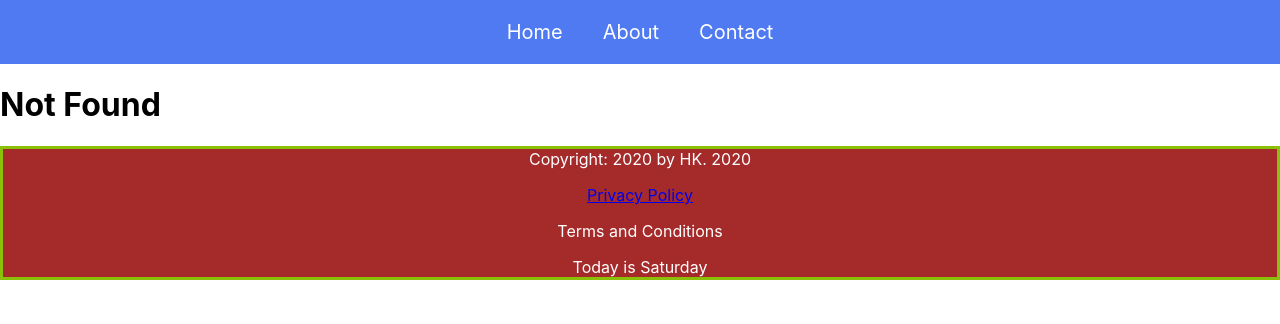
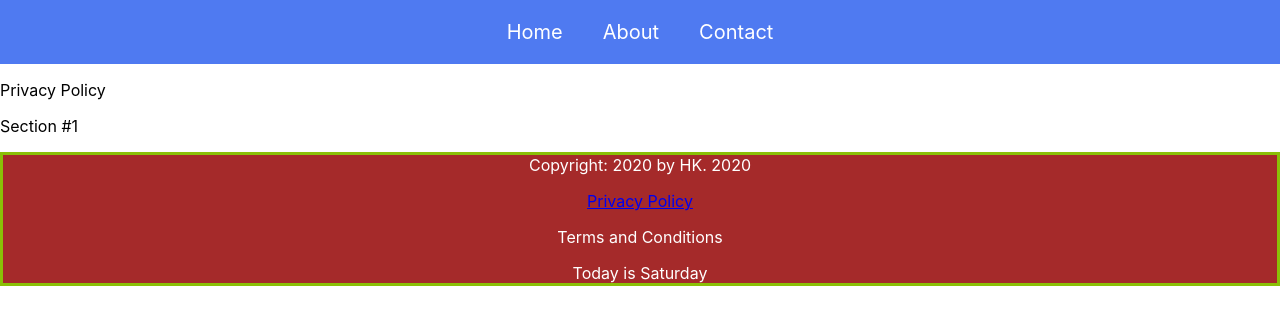
Before and after one commit to hkhual/Shalom_Zomi, a React (Create React App) app: page /Privacy in a window 1280 px wide. Before the commit this address had no page. Shown: the top 324 px of the page. Built offline with nearby package versions, Linux system fonts and the light colour scheme.

Commit message:
adding new images to webpages

```diff
--- a/src/App.js
+++ b/src/App.js
@@ -11,6 +11,7 @@ import About from './components/About';
 import Contact from './components/Contact';
 import NotFound from './components/NotFound';
 import Footer from './components/Footer';
+import Privacy from './components/Privacy';
 
 class App extends Component {
   render() {
@@ -34,6 +35,9 @@ class App extends Component {
           <Route
             path="/Contact"
             component={Contact} />
+          <Route
+            path="/Privacy"
+            component={Privacy} />
           <Route component={NotFound} />
         </Switch>
         <Footer />
--- a/src/components/About.js
+++ b/src/components/About.js
@@ -1,20 +1,19 @@
-import React, { Component } from 'react';
+import React from 'react';
 import table from '../images/table_background.jpeg';
 import bible_book from '../images/brown-book-page.jpg';
 import worship from '../images/hands-worship.jpg';
 import church_1 from '../images/church_1.jpg';
 import church_2 from '../images/church_2.jpg';
 import church_3 from '../images/church_3.jpg';
+import worship_lead from '../images/IMG_0100.JPG';
+import Gal_Hiam from '../images/Gal_Hiam.jpg';
 
 function About() {
     return (
         <div>
-
             <div className="about_main">
-                About us
-                <p>
-                    Welcome to Shalom Zomi Baptist Church.
-                    </p>
+                <h2>About us</h2>
+                <p>Welcome to Shalom Zomi Baptist Church.</p>
                     Topic: 1 <span>Section #1</span>
                 <ul>
                     <li>Section #1</li>
@@ -32,7 +31,8 @@ function About() {
                 <img src={church_1} alt="Church 1" width="700px" height="500px" />
                 <img src={church_2} alt="Church 2" width="700px" height="500px" />
                 <img src={church_3} alt="Church 3" width="700px" height="500px" />
-
+                <img src={worship_lead} alt="Church 4" width="700px" height="500px" />
+                <img src={Gal_Hiam} alt="book" width="700px" height="500px" />
             </div>
         </div>
     );
--- a/src/components/Body.js
+++ b/src/components/Body.js
@@ -5,8 +5,8 @@ import worship from '../images/hands-worship.jpg';
 import church_1 from '../images/church_1.jpg';
 import church_2 from '../images/church_2.jpg';
 import church_3 from '../images/church_3.jpg';
-
 import worship_lead from '../images/IMG_0100.JPG';
+import Gal_Hiam from '../images/Gal_Hiam.jpg';
 
 class Body extends Component {
   render() {
@@ -20,7 +20,7 @@ class Body extends Component {
         <img src={church_2} alt="Church 2" width="700px" height="500px" />
         <img src={church_3} alt="Church 3" width="700px" height="500px" />
         <img src={worship_lead} alt="Church 4" width="700px" height="500px" />
-
+        <img src={Gal_Hiam} alt="book" width="700px" height="500px" />
       </div>
     );
   }
--- a/src/components/Contact.js
+++ b/src/components/Contact.js
@@ -5,6 +5,8 @@ import worship from '../images/hands-worship.jpg';
 import church_1 from '../images/church_1.jpg';
 import church_2 from '../images/church_2.jpg';
 import church_3 from '../images/church_3.jpg';
+import worship_lead from '../images/IMG_0100.JPG';
+import Gal_Hiam from '../images/Gal_Hiam.jpg';
 
 
 function Contact() {
@@ -31,6 +33,8 @@ function Contact() {
                 <img src={church_1} alt="Church 1" width="700px" height="500px" />
                 <img src={church_2} alt="Church 2" width="700px" height="500px" />
                 <img src={church_3} alt="Church 3" width="700px" height="500px" />
+                <img src={worship_lead} alt="Church 4" width="700px" height="500px" />
+                <img src={Gal_Hiam} alt="book" width="700px" height="500px" />
             </div>
         </div>
     );
--- a/src/components/Footer.js
+++ b/src/components/Footer.js
@@ -1,10 +1,10 @@
 import React from "react";
 import "./Footer.css";
-import Privacy from './Privacy';
+import { Link } from 'react-router-dom';
 
 const date = new Date();
 const year = date.getFullYear();
-const month = date.getMonth();
+// const month = date.getMonth();
 const day = date.getDay();
 
 let today = '';
@@ -41,7 +41,7 @@ function Footer() {
   return (
     <div className="footer-main">
       <div>Copyright: 2020 by HK. {year}</div>
-      <a href={<Privacy />}><p>Privacy Policy</p></a>
+      <Link to="/Privacy"><p>Privacy Policy</p></Link>
       <p>Terms and Conditions</p>
       {/* <div>This is {month + 1}</div> */}
       <div>Today is {today}</div>
--- a/src/components/Privacy.js
+++ b/src/components/Privacy.js
@@ -4,6 +4,7 @@ function Privacy() {
     return (
         <div>
             <p>Privacy Policy</p>
+            <p>Section #1</p>
         </div>
     );
 }
```
Also changed, not shown: src/images/Gal_Hiam.jpg (added).
